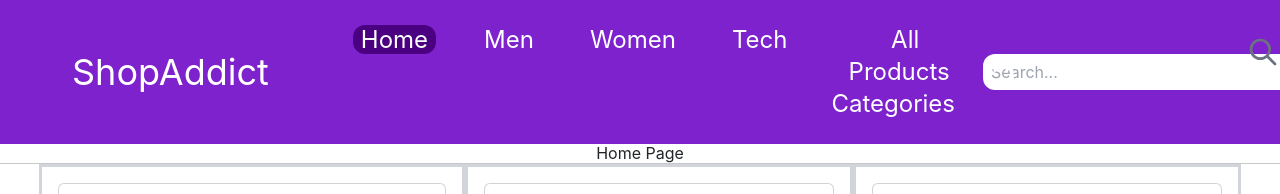
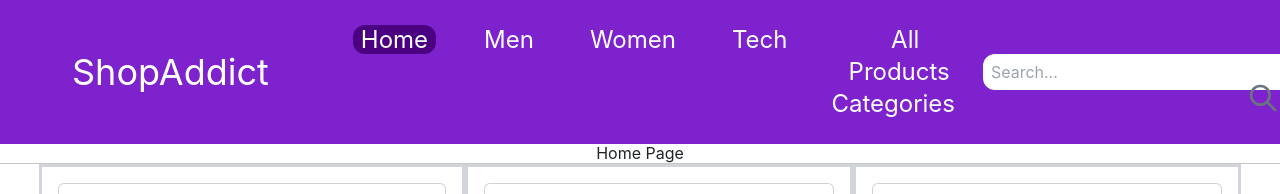
Before and after one commit to apyosi/ecommerce-shop, a React (Create React App) app: page / in a window 1280 px wide. Shown: the top 194 px of the page. Built offline with nearby package versions, Linux system fonts and the light colour scheme.

Commit message:
Added ShoppingBagIcon and styled

```diff
--- a/src/components/NavTabs.js
+++ b/src/components/NavTabs.js
@@ -31,7 +31,7 @@ function NavTabs({ search, setSearch }) {
 
 
   return (
-    <nav className=" flex flex-col justify-evently p-2  md:flex-row  h-[auto] z-10 bg-purple-700">
+    <nav className=" flex flex-col items-center justify-evently p-2  md:flex-row  h-[auto] z-10 bg-purple-700">
      <div className="flex mx-auto p-3 items-center justify-evently">
       <div >
         <h1 className="text-3xl text-white md:text-4xl px-5 ">ShopAddict</h1>
@@ -39,7 +39,9 @@ function NavTabs({ search, setSearch }) {
       <div className="md:hidden text-white w-[80px]" onClick={() => setMenu(!menu)}>
         {!menu ? <MenuIcon className="w-9" /> : <XIcon className="w-9"  />}
       </div>
-
+         <div className="absolute text-white w-[80px] right-3" >
+          <ShoppingBagIcon className=" w-8"/>
+      </div>
 
      </div>
 
@@ -78,9 +80,7 @@ function NavTabs({ search, setSearch }) {
           </button>
         </form>
 
-      <div className="absolute text-white w-[80px]" onClick={() => setMenu(!menu)}>
-          <ShoppingBagIcon className="w-9"/>
-      </div>
+
       </div>
      {menuBar}
     </nav>
```
